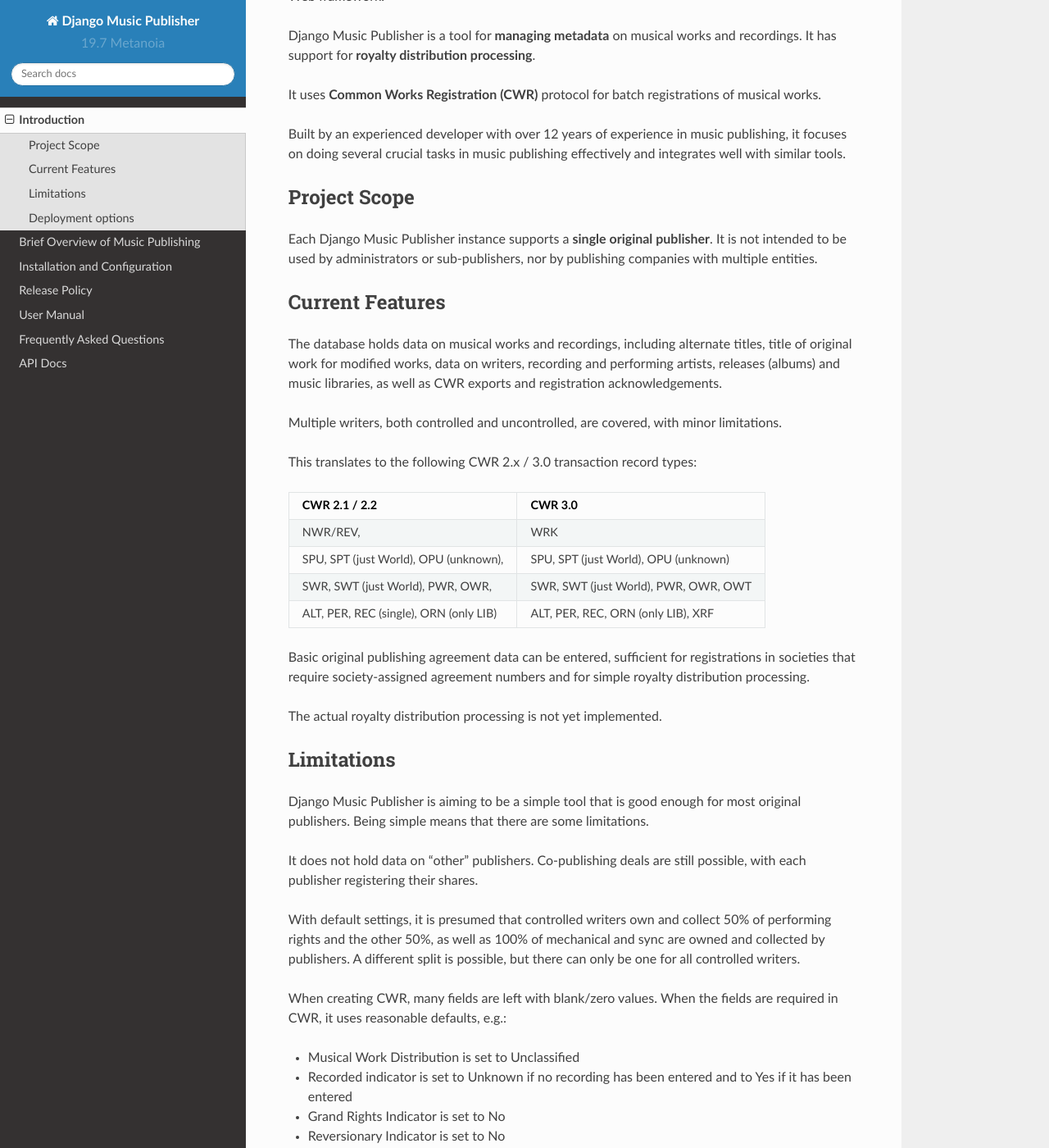
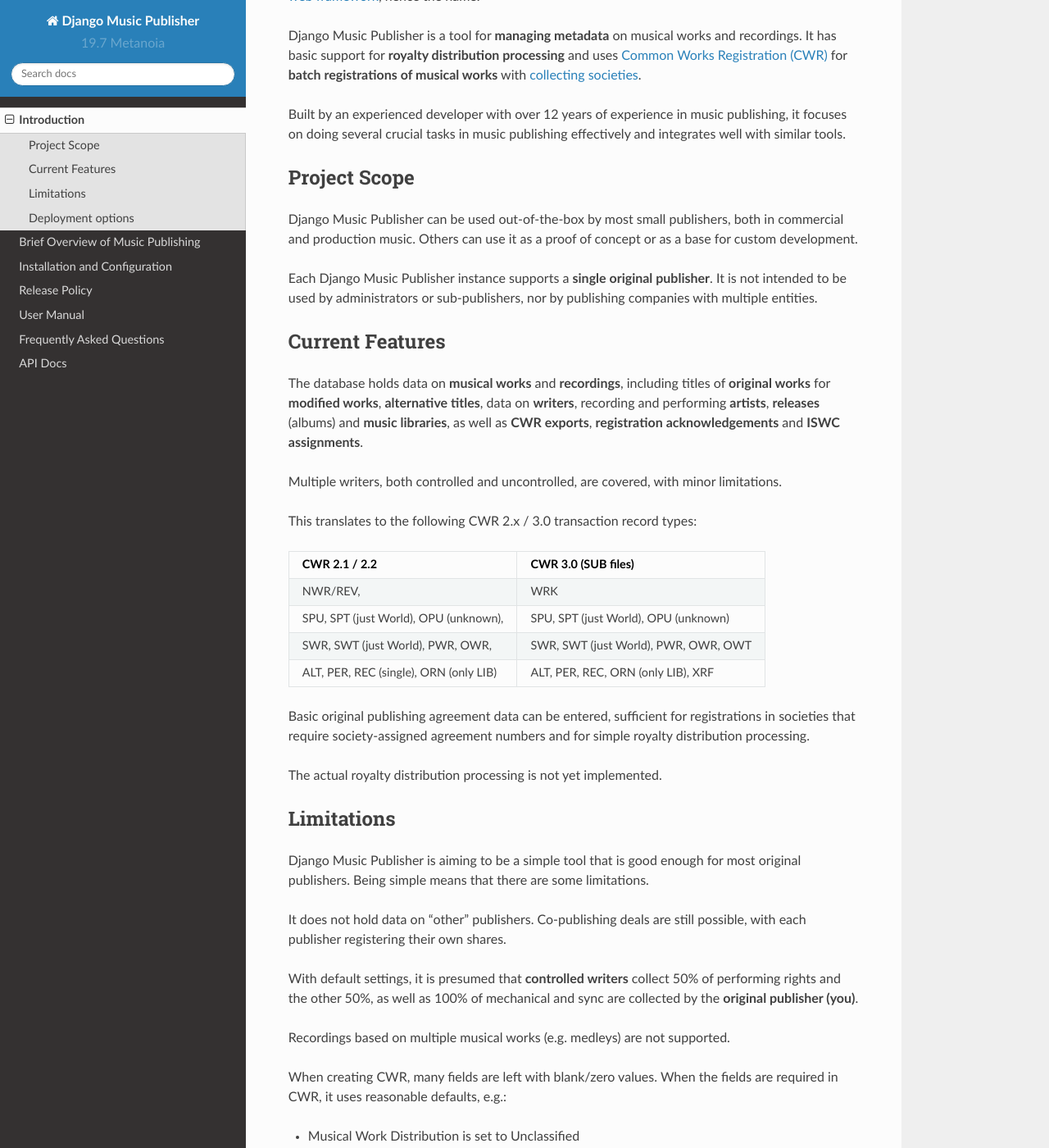
Before and after one commit to matijakolaric-com/django-music-publisher, a Sphinx documentation site: the page built from docs/introduction.rst, in a window 1280 px wide and 1400 px high, scrolled down 200 px. Shown: the whole window at 82% size. Built offline with Sphinx 7.4.7 and the Read the Docs theme 2.0.0, drawn with Linux system fonts in a browser that asks for light colours; some of the changed text lies outside the part shown.

Commit message:
documentation changes

```diff
--- a/docs/index.rst
+++ b/docs/index.rst
@@ -3,8 +3,8 @@
 
 .. only:: html
 
-   THIS IS THE DOCUMENTATION FOR THE DEVELOPMENT VERSION.
-   SEE https://django-music-publisher.readthedocs.io/en/stable/ for the stable version.
+   **THIS IS THE DOCUMENTATION FOR THE DEVELOPMENT VERSION.
+   SEE** https://django-music-publisher.readthedocs.io/en/stable/ **for the stable version.**
 
 .. |ProjectVersion| replace:: {release}
 
--- a/docs/introduction.rst
+++ b/docs/introduction.rst
@@ -1,11 +1,9 @@
 Introduction
 =================================
 
-Django Music Publisher is open source software for original music publishers. It is based on Django Web framework.
+Django Music Publisher is open source software for original **music publishers**. It is based on `Django web framework <https://www.djangoproject.com/>`_, hence the name.
 
-Django Music Publisher is a tool for **managing metadata** on musical works and recordings. It has support for **royalty distribution processing**.
-
-It uses **Common Works Registration (CWR)** protocol for batch registrations of musical works.
+Django Music Publisher is a tool for **managing metadata** on musical works and recordings. It has basic support for **royalty distribution processing** and uses `Common Works Registration (CWR) <https://matijakolaric.com/articles/1/>`_ for **batch registrations of musical works** with `collecting societies <https://en.wikipedia.org/wiki/Copyright_collective>`_.
 
 Built by an experienced developer with over 12 years of experience in music publishing, it focuses on doing several crucial tasks in music publishing effectively and integrates well with similar tools.
 
@@ -13,20 +11,22 @@
 Project Scope
 +++++++++++++++++++++++++++++++++++++++++++++++++++++++++++++++++++++++++++++++
 
+Django Music Publisher can be used out-of-the-box by most small publishers, both in commercial and production music. Others can use it as a proof of concept or as a base for custom development.
+
 Each Django Music Publisher instance supports a **single original publisher**. It is not intended to be used by administrators or sub-publishers, nor by publishing companies with multiple entities.
 
 
 Current Features
 +++++++++++++++++++++++++++++++++++++++++++++++++++++++++++++++++++++++++++++++
 
-The database holds data on musical works and recordings, including alternate titles, title of original work for modified works, data on writers, recording and performing artists, releases (albums) and music libraries, as well as CWR exports and registration acknowledgements.
+The database holds data on **musical works** and **recordings**, including titles of **original works** for **modified works**, **alternative titles**, data on **writers**, recording and performing **artists**, **releases** (albums) and **music libraries**, as well as **CWR exports**, **registration acknowledgements** and **ISWC assignments**.
 
 Multiple writers, both controlled and uncontrolled, are covered, with minor limitations.
 
 This translates to the following CWR 2.x / 3.0 transaction record types:
 
 ======================================  ======================================
-CWR 2.1 / 2.2                           CWR 3.0
+CWR 2.1 / 2.2                           CWR 3.0 (SUB files)
 ======================================  ======================================
 NWR/REV,                                WRK
 SPU, SPT (just World), OPU (unknown),   SPU, SPT (just World), OPU (unknown)
@@ -44,9 +44,11 @@
 
 Django Music Publisher is aiming to be a simple tool that is good enough for most original publishers. Being simple means that there are some limitations.
 
-It does not hold data on "other" publishers. Co-publishing deals are still possible, with each publisher registering their shares.
+It does not hold data on "other" publishers. Co-publishing deals are still possible, with each publisher registering their own shares.
 
-With default settings, it is presumed that controlled writers own and collect 50% of performing rights and the other 50%, as well as 100% of mechanical and sync are owned and collected by publishers. A different split is possible, but there can only be one for all controlled writers.
+With default settings, it is presumed that **controlled writers** collect 50% of performing rights and the other 50%, as well as 100% of mechanical and sync are collected by the **original publisher (you)**.
+
+Recordings based on multiple musical works (e.g. medleys) are not supported.
 
 When creating CWR, many fields are left with blank/zero values. When the fields are required in CWR, it uses reasonable defaults, e.g.:
 
@@ -59,9 +61,6 @@
 
 If this is not how you work, then this is not the tool for you, but you are free to extend it for your needs.
 
-CWR automated delivery is not implemented. This is not an issue with CWR 2.1, but in CWR 3.0, the delivery process may be too complicated for manual delivery.
-
-Recordings based on multiple musical works (e.g. medleys) are not supported.
 
 Deployment options
 ++++++++++++++++++++++++++++++++++++++++++++++++++++++++++++++++++++++++++++++++
--- a/docs/manual_cwr.rst
+++ b/docs/manual_cwr.rst
@@ -37,4 +37,4 @@
 CWR Delivery
 ------------
 
-CWR Delivery is currently not implemented. CWR 2.1 manual delivery is a relatively simple task and CWR 3.0 is not accepted yet by any collecting society.
+CWR Delivery is currently not implemented. CWR 2.1 manual delivery is a relatively simple task and CWR 3.0 is not accepted by any societies yet.
```
